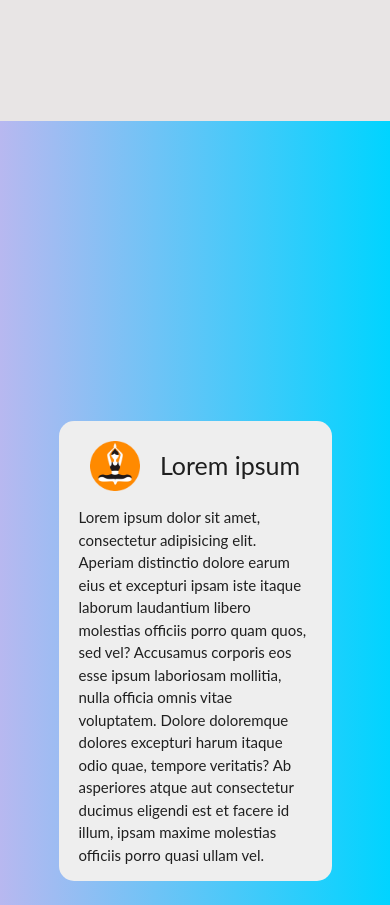
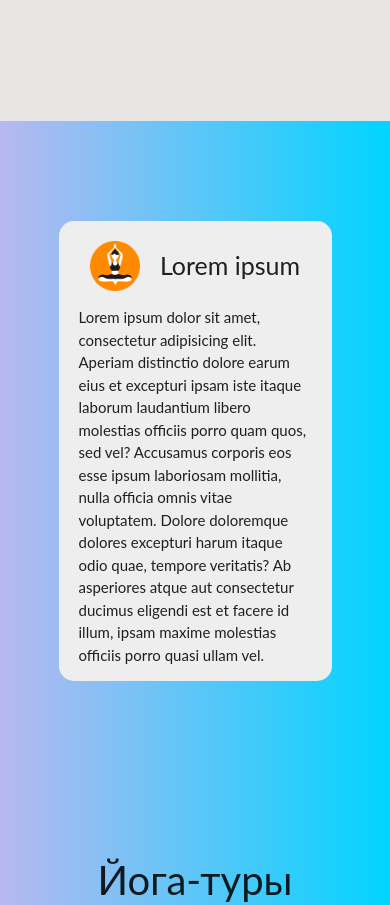
Before and after one commit to VladislavPetrukhin/yoga, a plain HTML site: page index.html in a window 390 px wide. Shown: the part 5880-6785 px from the top of the page. Drawn offline with nearby package versions, Linux system fonts and the light colour scheme.

Commit message:
small fix

```diff
--- a/css/style.css
+++ b/css/style.css
@@ -722,6 +722,10 @@ body{
 }
 
 @media screen and (max-width: 1279px) {
+    .section8 {
+        /*height: 80vh;*/
+        padding: 100px 0;
+    }
     .feedback {
         width: 70%;
         border-radius: 15px;
```
